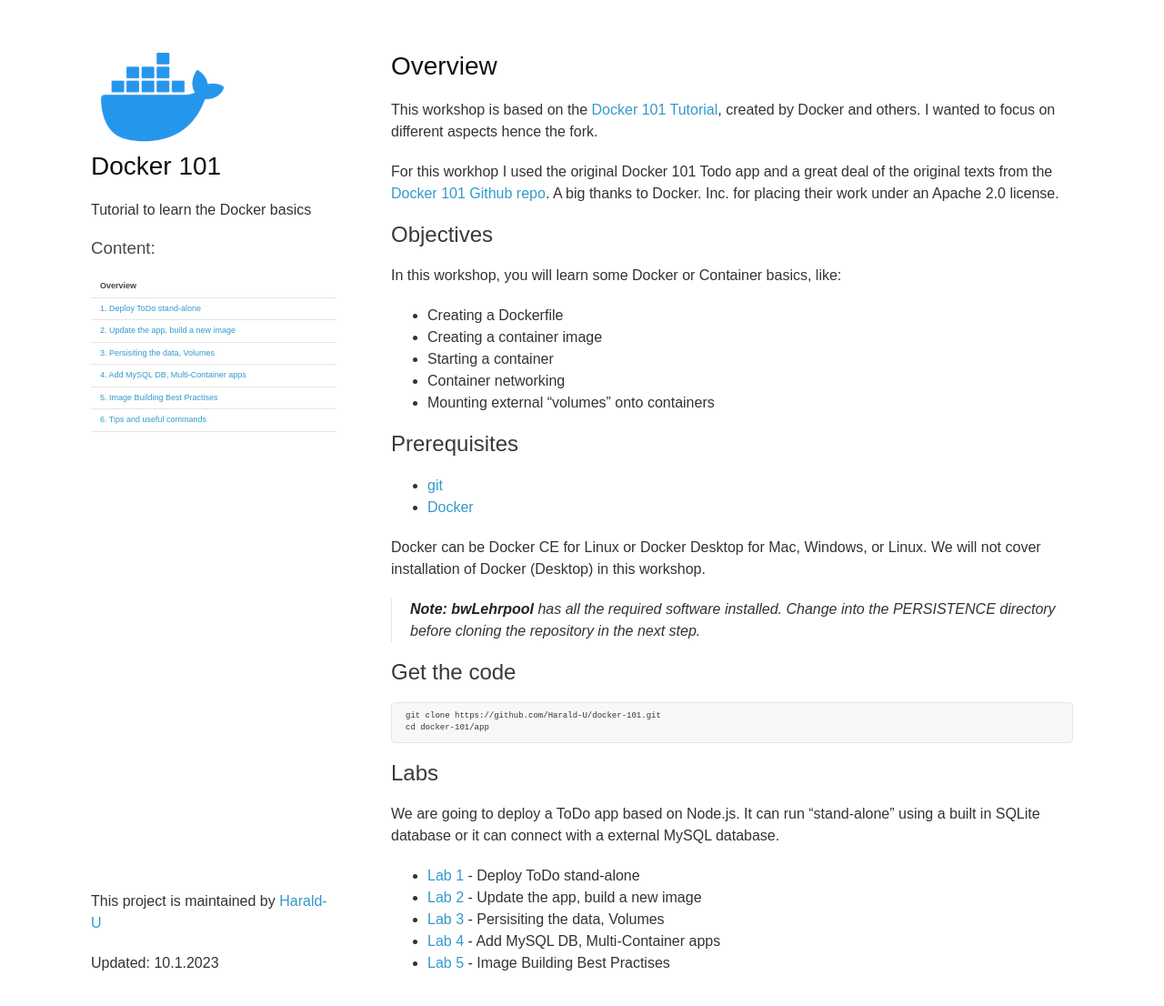
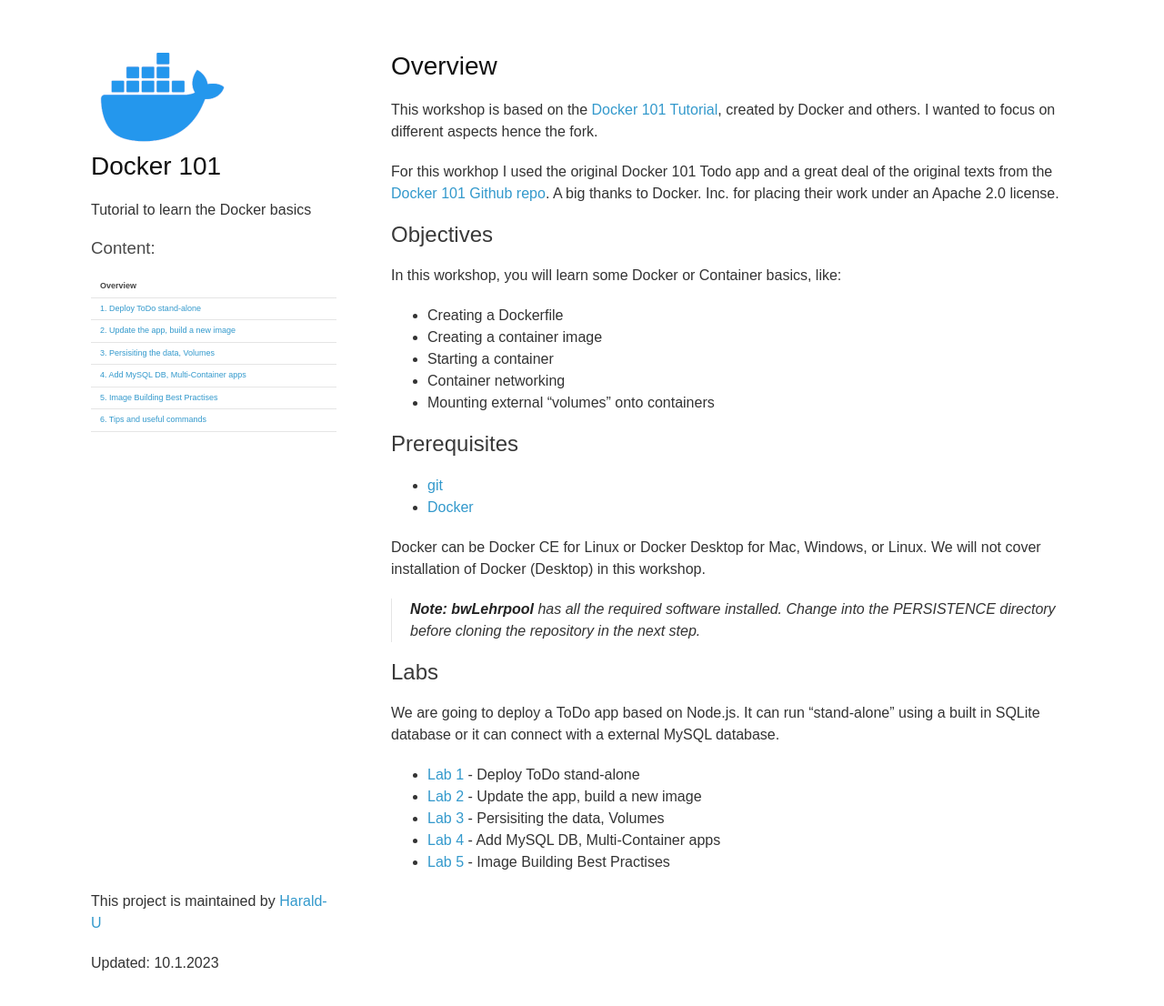
Before and after one commit to Harald-U/docker-101, a Jekyll site: the page built from index.md, in a window 1280 px wide and 1141 px high. Shown: the top 1106 px of the window at 91% size. Built offline with Jekyll 4.4.1, drawn with Linux system fonts in a browser that asks for light colours.

Commit message:
Minor change

````diff
--- a/index.md
+++ b/index.md
@@ -26,13 +26,6 @@ Docker can be Docker CE for Linux or Docker Desktop for Mac, Windows, or Linux.
 
 > **Note: bwLehrpool** has all the required software installed. Change into the PERSISTENCE directory before cloning the repository in the next step.
 
-## Get the code
-
-```
-git clone https://github.com/Harald-U/docker-101.git
-cd docker-101/app
-```
-
 ## Labs
 
 We are going to deploy a ToDo app based on Node.js. It can run "stand-alone" using a built in SQLite database or it can connect with a external MySQL database.
````
Also changed, not shown: workshop/lab1.md (+7 -0 lines).
